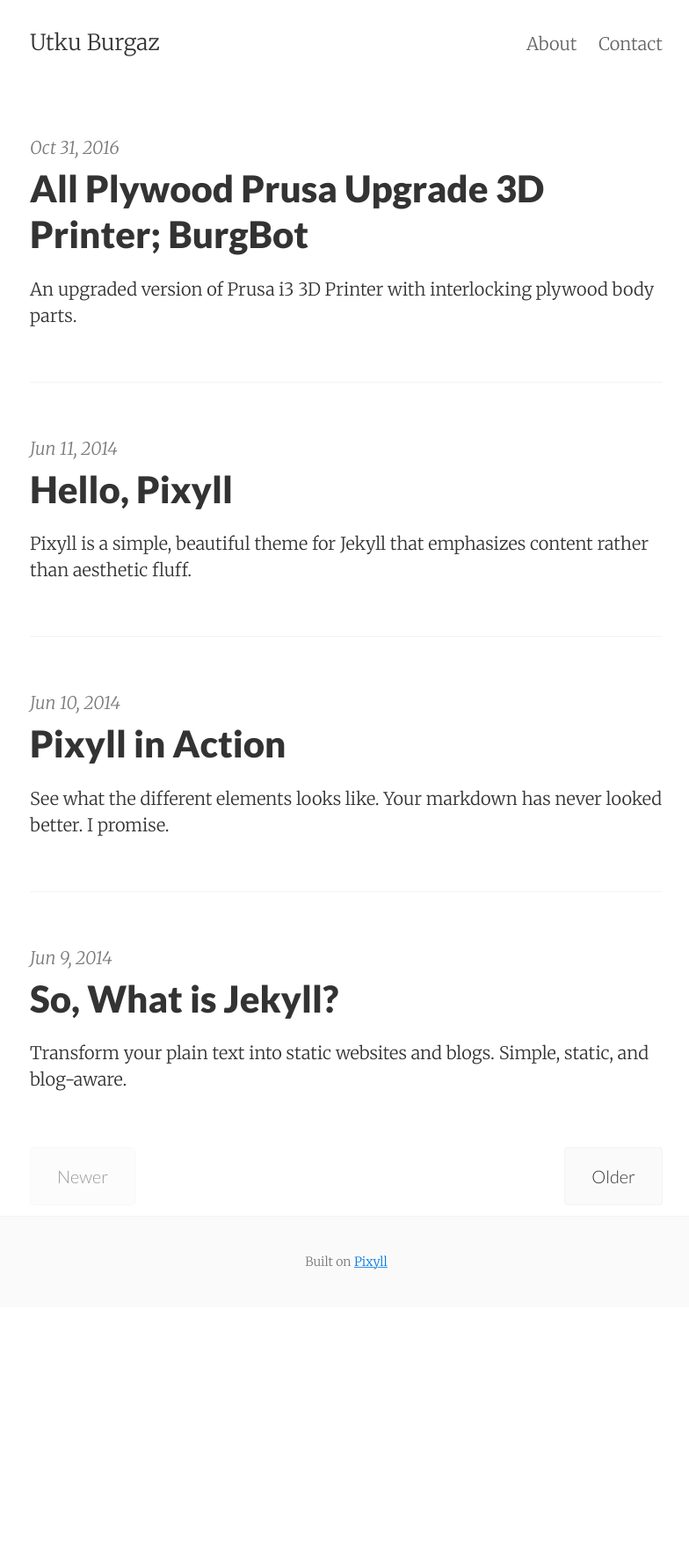
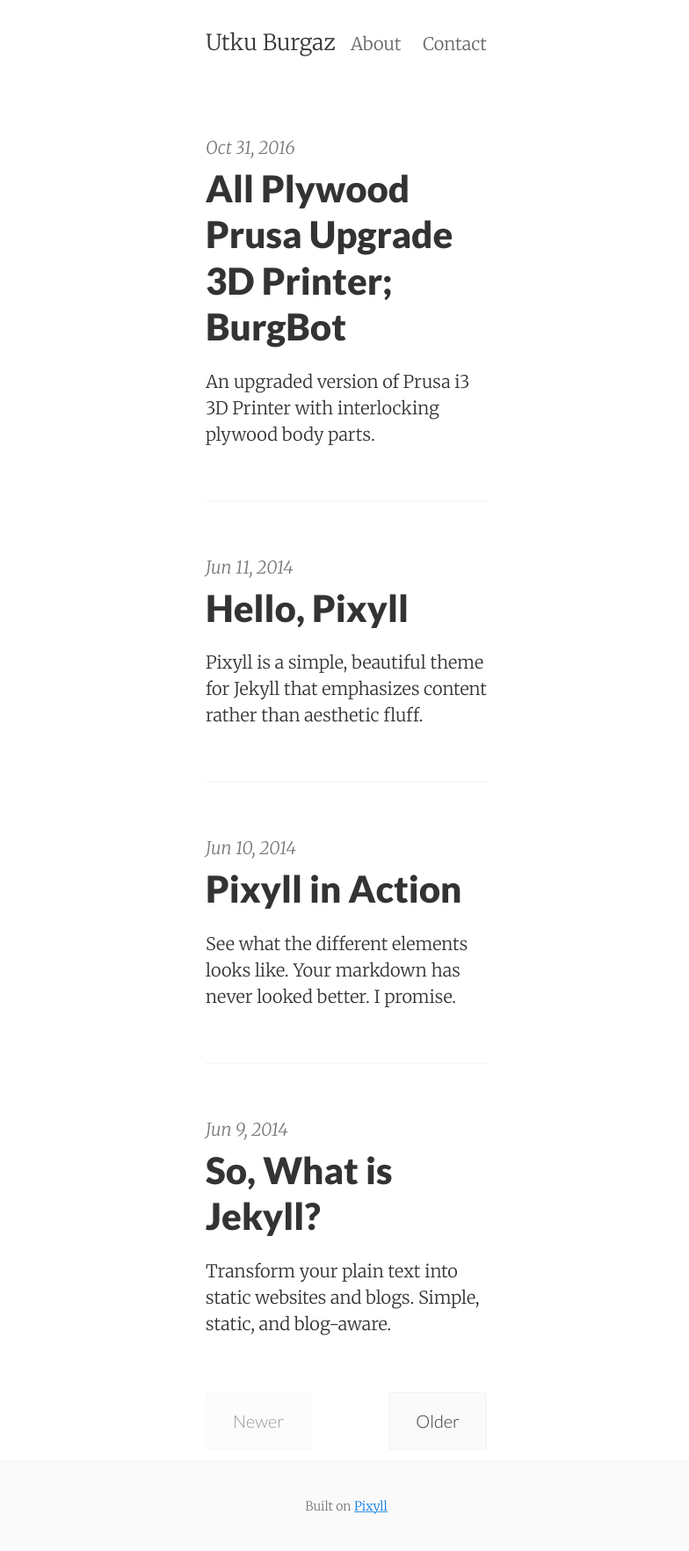
Before and after one commit to utkuburgaz/utkuburgaz.github.io, a Jekyll site: the page built from index.html, in a window 1280 px wide. Shown: the whole page at 88% size, without its empty margins (246-1030 px from the left). Built offline with Jekyll 4.4.1, drawn with Linux system fonts in a browser that asks for light colours; the list of posts is cut into pages by our own code; before the commit the page ends 1486 px from its top, so only the background shows below that.

Commit message:
Update _variables.scss

```diff
--- a/_sass/_variables.scss
+++ b/_sass/_variables.scss
@@ -24,7 +24,7 @@ $h1-responsive-max: 3.84rem !default;
 $abbr-border-bottom: 1px black dotted;
 
 // Page width
-$measure-width: 36rem !default; // 42rem !default u.b. 31.10.2016
+$measure-width: 16rem !default; // 42rem !default u.b. 31.10.2016
 
 // Viewport widths
 $viewport-small: 32em;
```
